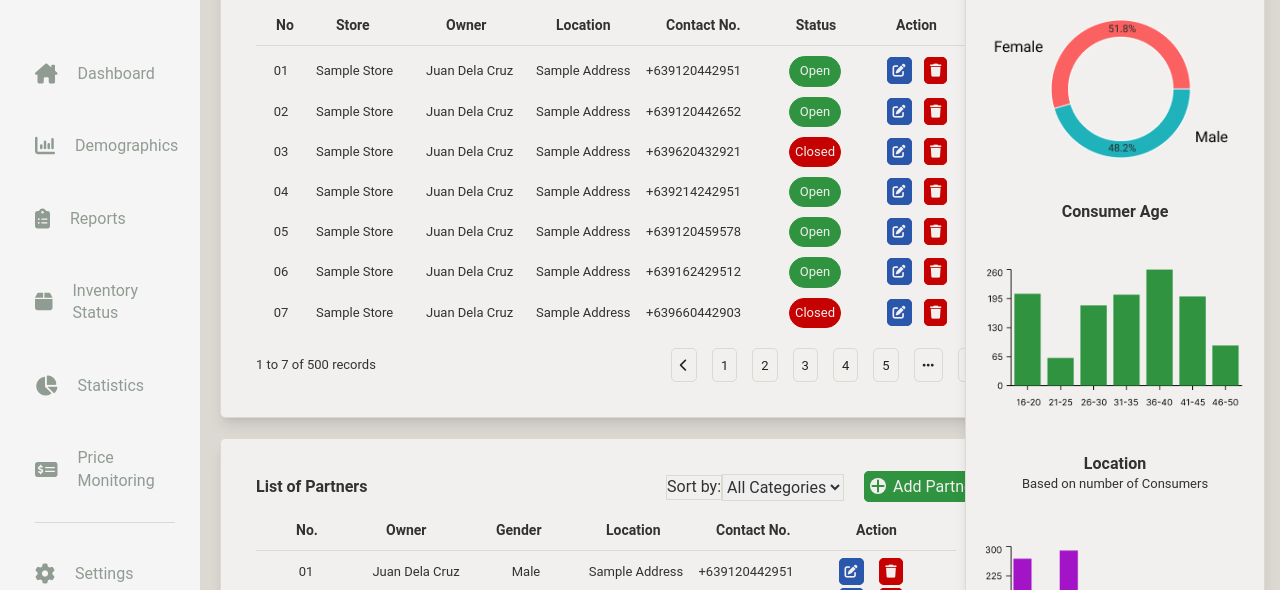
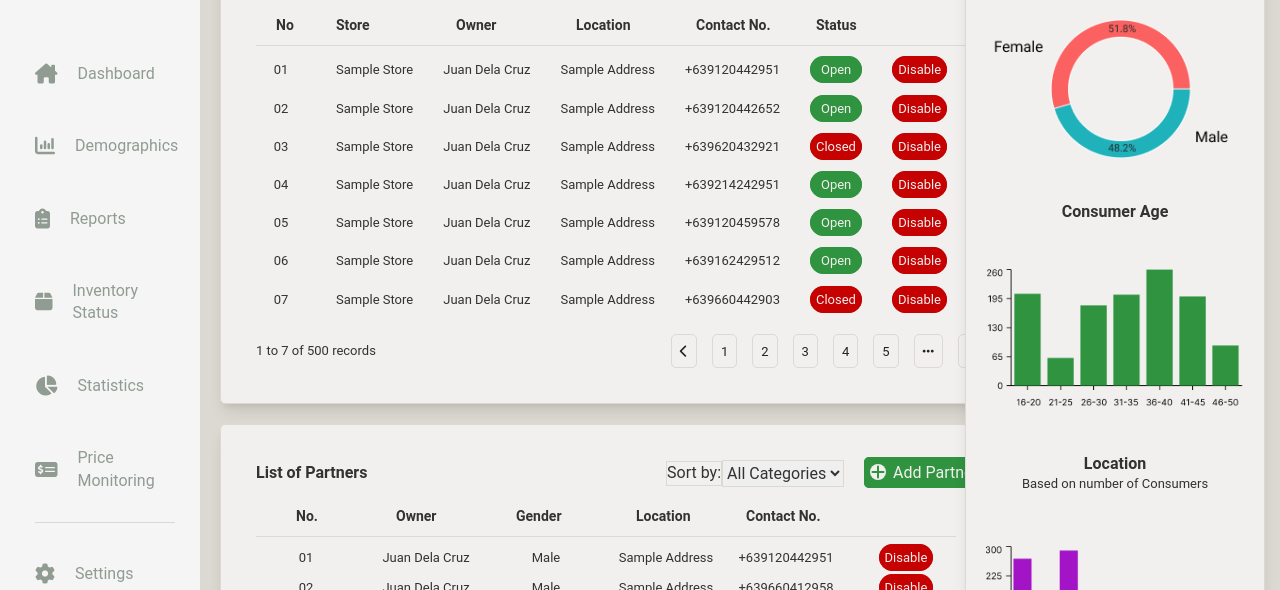
Before and after one commit to McastIII/Kadiwa-Admin, a website: page demographics.html in a window 1280 px wide. Shown: the part 201-791 px from the top of the page. Drawn offline with Linux system fonts and the light colour scheme.

Commit message:
demographics fixed

```diff
--- a/demographics.html
+++ b/demographics.html
@@ -99,7 +99,6 @@
                                     <li><a href="">Location</a></li>
                                     <li><a href="">Contact No.</a></li>
                                     <li><a href="">Status</a></li>
-                                    <li><a href="">Action</a></li>
                                 </ul>
                             </div>
                             <div class="store__line__divider">
@@ -114,11 +113,7 @@
                                         <li>Sample Address</li>
                                         <li>+639120442951</li>
                                         <li><span>Open</span></li>
-                                        <li><div class="action__buttons"></div>
-                                        <ul>
-                                            <li><a href=""><i class="fa-solid fa-pen-to-square"></i></a></li>
-                                            <li><a href=""><i class="fa-solid fa-trash"></i></a></li>
-                                        </ul></li>
+                                        <li><a href="">Disable</a></li>
                                     </ul>
                                 </div>
                                 <div class="store__entries">
@@ -129,11 +124,7 @@
                                         <li>Sample Address</li>
                                         <li>+639120442652</li>
                                         <li><span>Open</span></li>
-                                        <li><div class="action__buttons"></div>
-                                        <ul>
-                                            <li><a href=""><i class="fa-solid fa-pen-to-square"></i></a></li>
-                                            <li><a href=""><i class="fa-solid fa-trash"></i></a></li>
-                                        </ul></li>
+                                        <li><a href="">Disable</a></li>
                                     </ul>
                                 </div>
                                 <div class="store__entries">
@@ -144,11 +135,7 @@
                                         <li>Sample Address</li>
                                         <li>+639620432921</li>
                                         <li><span>Closed</span></li>
-                                        <li><div class="action__buttons"></div>
-                                        <ul>
-                                            <li><a href=""><i class="fa-solid fa-pen-to-square"></i></a></li>
-                                            <li><a href=""><i class="fa-solid fa-trash"></i></a></li>
-                                        </ul></li>
+                                        <li><a href="">Disable</a></li>
                                     </ul>
                                 </div>
                                 <div class="store__entries">
@@ -159,11 +146,7 @@
                                         <li>Sample Address</li>
                                         <li>+639214242951</li>
                                         <li><span>Open</span></li>
-                                        <li><div class="action__buttons"></div>
-                                        <ul>
-                                            <li><a href=""><i class="fa-solid fa-pen-to-square"></i></a></li>
-                                            <li><a href=""><i class="fa-solid fa-trash"></i></a></li>
-                                        </ul></li>
+                                        <li><a href="">Disable</a></li>
                                     </ul>
                                 </div>
                                 <div class="store__entries">
@@ -174,11 +157,7 @@
                                         <li>Sample Address</li>
                                         <li>+639120459578</li>
                                         <li><span>Open</span></li>
-                                        <li><div class="action__buttons"></div>
-                                        <ul>
-                                            <li><a href=""><i class="fa-solid fa-pen-to-square"></i></a></li>
-                                            <li><a href=""><i class="fa-solid fa-trash"></i></a></li>
-                                        </ul></li>
+                                        <li><a href="">Disable</a></li>
                                     </ul>
                                 </div>
                                 <div class="store__entries">
@@ -189,11 +168,7 @@
                                         <li>Sample Address</li>
                                         <li>+639162429512</li>
                                         <li><span>Open</span></li>
-                                        <li><div class="action__buttons"></div>
-                                        <ul>
-                                            <li><a href=""><i class="fa-solid fa-pen-to-square"></i></a></li>
-                                            <li><a href=""><i class="fa-solid fa-trash"></i></a></li>
-                                        </ul></li>
+                                        <li><a href="">Disable</a></li>
                                     </ul>
                                 </div>
                                 <div class="store__entries">
@@ -204,12 +179,7 @@
                                         <li>Sample Address</li>
                                         <li>+639660442903</li>
                                         <li><span>Closed</span></li>
-                                        <li><div class="action__buttons"></div>
-                                        <ul>
-                                            <li><a href=""><i class="fa-solid fa-pen-to-square"></i></a></li>
-                                            <li><a href=""><i class="fa-solid fa-trash"></i></a></li>
-                                        </ul>
-                                        </li>
+                                        <li><a href="">Disable</a></li>
                                     </ul>
                                 </div>
                             </div>
@@ -263,7 +233,6 @@
                                     <li><a href="">Gender</a></li>
                                     <li><a href="">Location</a></li>
                                     <li><a href="">Contact No.</a></li>
-                                    <li><a href="">Action</a></li>
                                 </ul>
                             </div>
                             <div class="partner__line__divider">
@@ -277,12 +246,7 @@
                                         <li>Male</li>
                                         <li>Sample Address</li>
                                         <li>+639120442951</li>
-                                        <li><div class="action__buttons"></div>
-                                        <ul>
-                                            <li><a href=""><i class="fa-solid fa-pen-to-square"></i></a></li>
-                                            <li><a href=""><i class="fa-solid fa-trash"></i></a></li>
-                                        </ul>
-                                    </li>
+                                        <li><a href="">Disable</a></li>
                                     </ul>
                                 </div>
                                 <div class="partner__entries">
@@ -292,12 +256,7 @@
                                         <li>Male</li>
                                         <li>Sample Address</li>
                                         <li>+639660412958</li>
-                                        <li><div class="action__buttons"></div>
-                                        <ul>
-                                            <li><a href=""><i class="fa-solid fa-pen-to-square"></i></a></li>
-                                            <li><a href=""><i class="fa-solid fa-trash"></i></a></li>
-                                        </ul>
-                                    </li>
+                                        <li><a href="">Disable</a></li>
                                     </ul>
                                 </div>
                                 <div class="partner__entries">
@@ -307,12 +266,7 @@
                                         <li>Male</li>
                                         <li>Sample Address</li>
                                         <li>+639125542957</li>
-                                        <li><div class="action__buttons"></div>
-                                        <ul>
-                                            <li><a href=""><i class="fa-solid fa-pen-to-square"></i></a></li>
-                                            <li><a href=""><i class="fa-solid fa-trash"></i></a></li>
-                                        </ul>
-                                    </li>
+                                        <li><a href="">Disable</a></li>
                                     </ul>
                                 </div>
                                 <div class="partner__entries">
@@ -322,12 +276,7 @@
                                         <li>Male</li>
                                         <li>Sample Address</li>
                                         <li>+639120429512</li>
-                                        <li><div class="action__buttons"></div>
-                                        <ul>
-                                            <li><a href=""><i class="fa-solid fa-pen-to-square"></i></a></li>
-                                            <li><a href=""><i class="fa-solid fa-trash"></i></a></li>
-                                        </ul>
-                                    </li>
+                                        <li><a href="">Disable</a></li>
                                     </ul>
                                 </div>
                             </div>
--- a/src/input.css
+++ b/src/input.css
@@ -155,6 +155,8 @@ img {
 .bottom__content ul li:last-child{
     @apply text-right
 }
+
+/* INVENTORY STATUS */
 .inventory__status{
     @apply p-[1.5rem] rounded-lg bg-light w-[40rem] shadow-lg
 }
@@ -185,6 +187,8 @@ img {
 .quick__fact__card p{
     @apply text-center text-[10px] text-light
 }
+
+/* SALES */
 .dashboard__sales{
     @apply bg-light rounded-lg border-[1px] border-grey shadow-lg max-w-[65rem] p-[2rem] mt-[-3rem]
 }
@@ -221,6 +225,8 @@ img {
 .users__top__section__buttons ul li a:hover{
     @apply text-light border-primary bg-primary
 }
+
+/* PRICE MONITORING */
 .price__monitoring{
     @apply p-[1.5rem] rounded-lg bg-light w-[40rem] shadow-lg mt-[5rem] relative
 }
@@ -275,6 +281,8 @@ img {
 .demographics__grid{
     @apply grid grid-cols-[2fr,1fr]
 }
+
+/* STORE */
 .store{
     @apply ml-[22rem] mt-[2rem] rounded-lg p-[2rem] shadow-lg bg-light border-[1px] border-grey max-w-[80rem]
 }
@@ -312,16 +320,10 @@ img {
     @apply flex items-center gap-[1rem]
 }
 .store__bottom__headers ul li{
-    @apply flex items-center w-[10rem] text-[1.4rem] text-left font-bold text-dark
+    @apply flex items-center w-[11rem] text-center text-[1.4rem] font-bold text-dark
 }
 .store__bottom__headers ul li:first-child{
     @apply w-[5rem] text-center
-}
-.store__bottom__headers ul li:last-child{
-    @apply text-right ml-[3rem]
-}
-.store__bottom__headers ul li:nth-child(6){
-    @apply flex justify-center text-center w-[8rem]
 }
 .store__bottom__headers ul li h4 span{
     @apply ml-[1rem] rounded-full border-[1px] border-grey px-[.3rem] hover:bg-grey
@@ -336,19 +338,16 @@ img {
     @apply my-[1rem]
 }
 .store__entries ul{
-    @apply flex items-center gap-[1rem]
+    @apply flex items-center gap-[3rem]
 }
 .store__entries ul li:first-child{
     @apply w-[5rem] text-center
 }
 .store__entries ul li{
-    @apply text-[1.3rem] text-dark text-left w-[10rem]
+    @apply text-[1.3rem] text-dark my-[.5rem]
 }
 .store__entries ul li span{
     @apply bg-primary border-[1px] border-primary text-center py-[.5rem] px-[1rem] rounded-full text-light
-}
-.store__entries ul li:nth-child(6){
-    @apply mx-auto flex justify-center
 }
 .store__entries:nth-child(3) ul li span{
     @apply bg-[#C50101] border-[#C50101] border-[1px] px-[.5rem]
@@ -356,17 +355,11 @@ img {
 .store__entries:last-child ul li span{
     @apply bg-[#C50101] border-[#C50101] border-[1px] px-[.5rem]
 }
-.store__entries ul li ul li a{
-    @apply bg-[#2A56AC] border-[1px] border-[#2A56AC] rounded-lg p-[5px] text-light
+.store__entries ul li a{
+    @apply bg-[#C50101] border-[1px] border-[#C50101] rounded-full p-[5px] text-light
 }
-.store__entries ul li ul li a:hover{
-    @apply bg-[#1C3B78] border-[1px] border-[#1C3B78] rounded-lg p-[5px] text-light
-}
-.store__entries ul li ul li:last-child a{
-    @apply bg-[#C50101] border-[1px] border-[#C50101] rounded-lg p-[5px] text-light
-}
-.store__entries ul li ul li:last-child a:hover{
-    @apply bg-[#A30303] border-[1px] border-[#A30303] rounded-lg p-[5px] text-light
+.store__entries ul li a:hover{
+    @apply bg-[#A30303] border-[1px] border-[#A30303] rounded-full p-[5px] text-light
 }
 .store__pages{
     @apply flex items-center justify-between mt-[2rem]
@@ -390,6 +383,7 @@ img {
     @apply text-[1.3rem]
 }
 
+/* PARTNERS */
 .partners{
     @apply ml-[22rem] mt-[2rem] rounded-lg p-[2rem] shadow-lg bg-light border-[1px] border-grey max-w-[80rem]
 }
@@ -424,16 +418,16 @@ img {
     @apply flex items-center mt-[2rem] px-[2rem]
 }
 .partners__bottom__headers ul{
-    @apply flex items-center gap-[1rem]
+    @apply flex items-center gap-[2rem]
 }
 .partners__bottom__headers ul li{
-    @apply flex items-center w-[10rem] text-[1.4rem] text-center font-bold text-dark
+    @apply flex items-center mx-auto w-[10rem] text-[1.4rem] text-center font-bold text-dark
 }
 .partners__bottom__headers ul li:first-child{
     @apply pl-[2rem] text-center
 }
 .partners__bottom__headers ul li:last-child{
-    @apply text-right ml-[3rem]
+    @apply ml-[-1rem]
 }
 .partners__bottom__headers ul li h4 span{
     @apply ml-[1rem] rounded-full border-[1px] border-grey px-[.3rem] hover:bg-grey
@@ -448,13 +442,19 @@ img {
     @apply my-[1.2rem]
 }
 .partner__entries ul{
-    @apply flex items-center gap-[1rem]
+    @apply flex items-center gap-[2rem]
 }
 .partner__entries ul li:first-child{
     @apply text-center
 }
 .partner__entries ul li{
     @apply text-[1.3rem] text-dark text-center w-[10rem]
+}
+.partner__entries ul li a{
+    @apply bg-[#C50101] border-[1px] border-[#C50101] rounded-full p-[5px] text-light
+}
+.partner__entries ul li a:hover{
+    @apply bg-[#A30303] border-[1px] border-[#A30303] rounded-full p-[5px] text-light
 }
 .partner__pages{
     @apply flex items-center justify-between mt-[2rem]
@@ -477,21 +477,9 @@ img {
 .partner__pages__button ul li a{
     @apply text-[1.3rem]
 }
-.partner__entries ul li ul li a{
-    @apply bg-[#2A56AC] border-[1px] border-[#2A56AC] rounded-lg p-[5px] text-light
-}
-.partner__entries ul li ul li:last-child a{
-    @apply bg-[#C50101] border-[1px] border-[#C50101] rounded-lg p-[5px] text-light
-}
-.partner__entries ul li ul li a:hover{
-    @apply bg-[#1C3B78] border-[1px] border-[#1C3B78] rounded-lg p-[5px] text-light
-}
-.partner__entries ul li ul li:last-child a:hover{
-    @apply bg-[#A30303] border-[1px] border-[#A30303] rounded-lg p-[5px] text-light
-}
-.partner__entries ul li ul{
-    @apply ml-[3rem]
-}
+
+
+/* CONSUMER GRAPHS */
 .demographics__right{
     @apply absolute right-[1.5rem]
 }
```
Also changed, not shown: dist/output.css.
